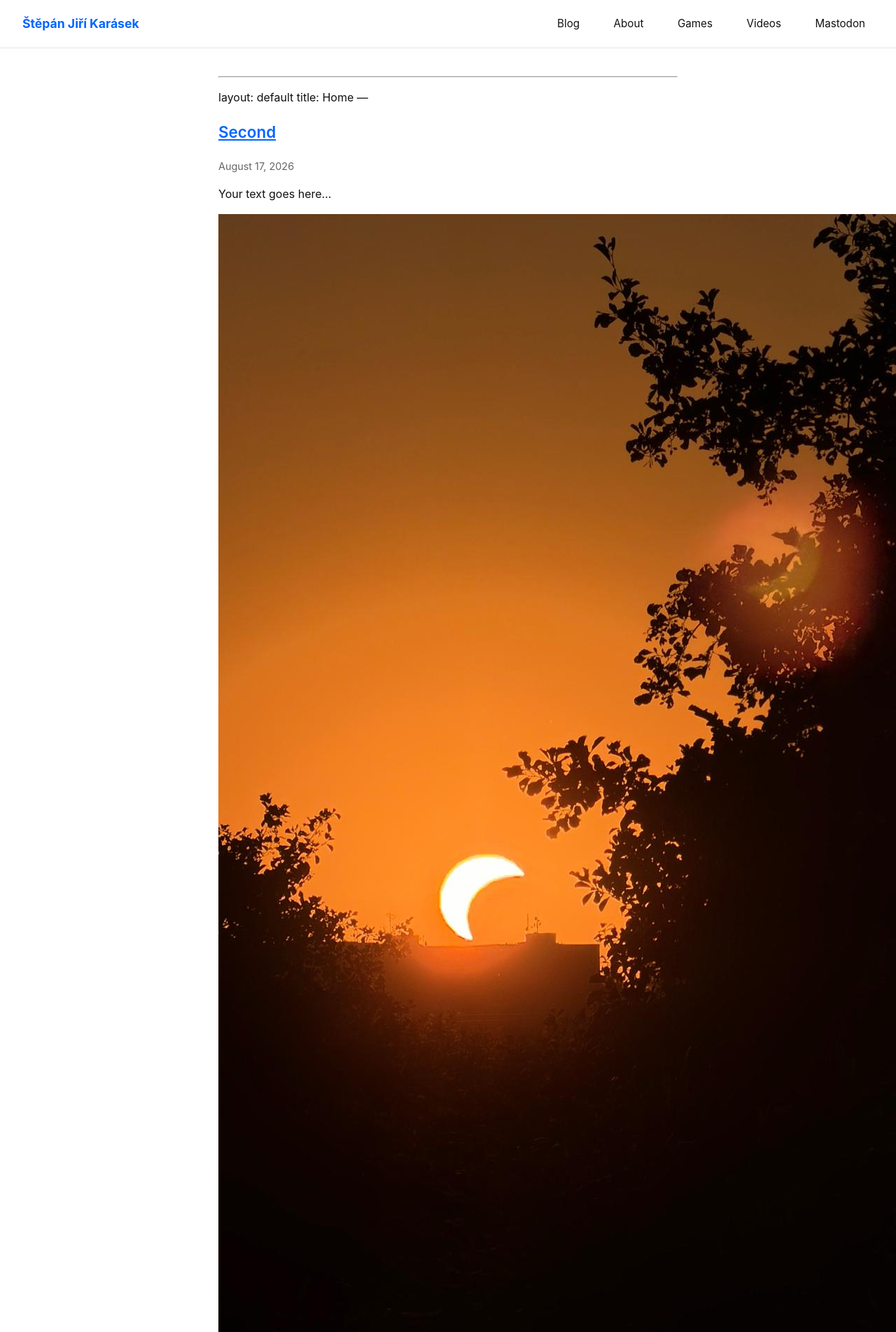
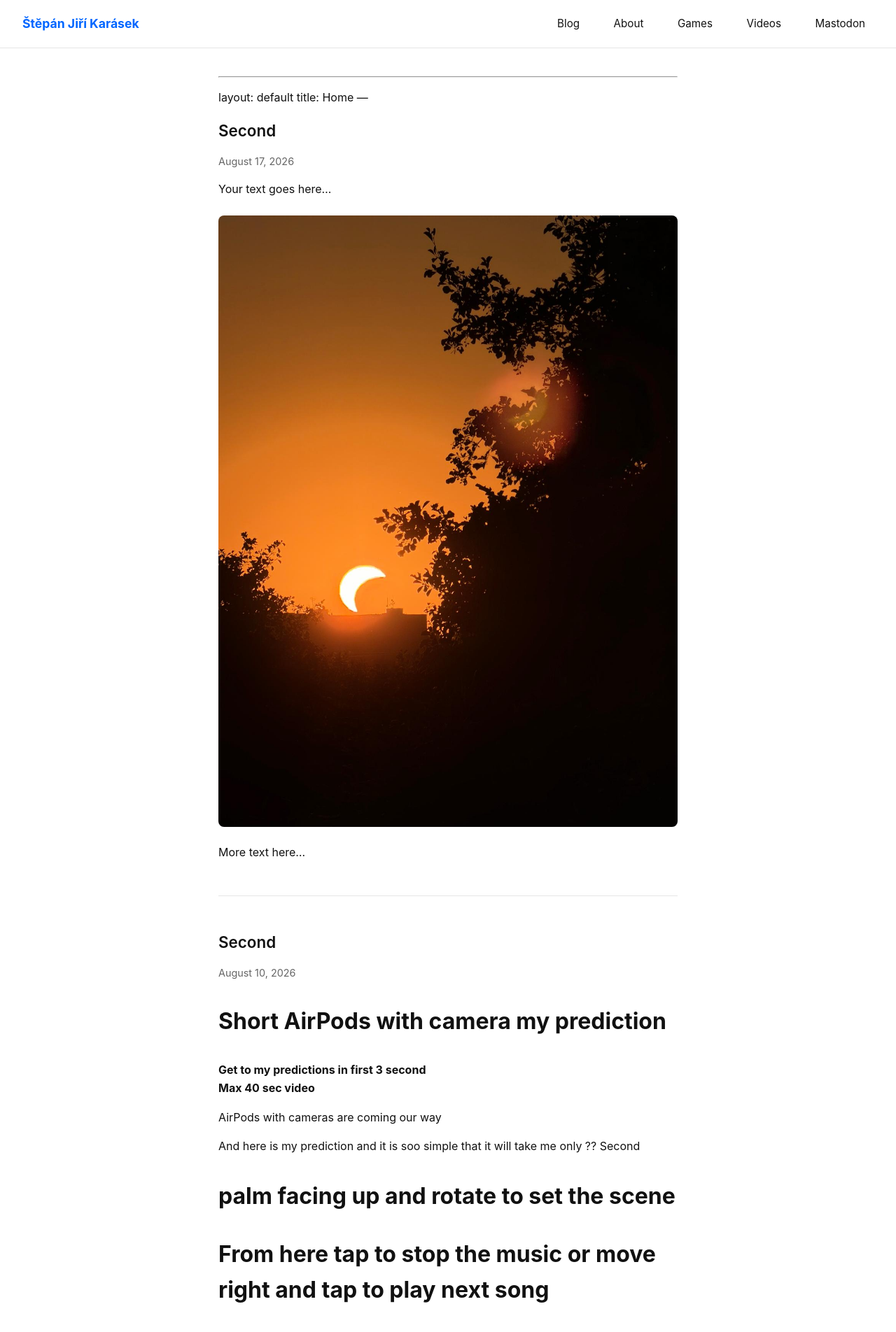
Before and after one commit to StepanJiri/stepankarasek.github.io, a Jekyll site: the page built from index.md, in a window 1280 px wide. Shown: the top 1904 px of the page at 70% size. Built offline with Jekyll 4.4.1, drawn with Linux system fonts in a browser that asks for light colours.

Commit message:
Enhance styling for images and post titles
Added CSS styles for images and post titles.

```diff
--- a/assets/css/style.css
+++ b/assets/css/style.css
@@ -177,3 +177,28 @@ h2 { font-size: 1.4rem; font-weight: 600; }
   color: var(--muted);
   font-size: 0.9em;
 }
+
+/* Prevent inline Markdown images from breaking out of containers */
+.post-content img,
+.full-post img {
+  max-width: 100%;
+  height: auto;
+  display: block;
+  margin: 1.5rem 0;
+  border-radius: 8px;
+}
+
+/* Ensure post titles are styled cleanly on homepage */
+.full-post h2 {
+  margin-top: 0;
+  margin-bottom: 0.5rem;
+}
+
+.full-post h2 a {
+  color: var(--fg);
+  text-decoration: none;
+}
+
+.full-post h2 a:hover {
+  color: var(--accent);
+}
```
